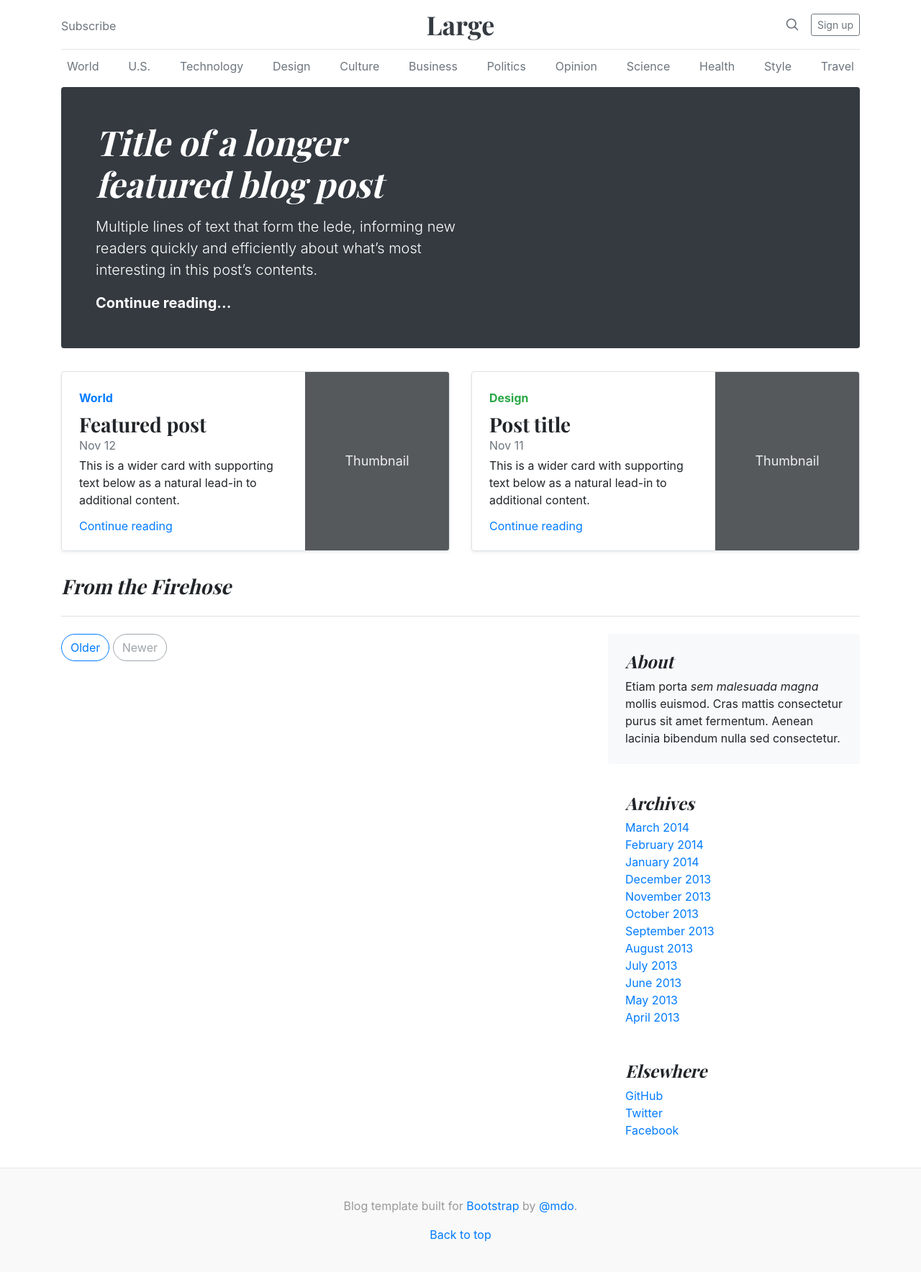
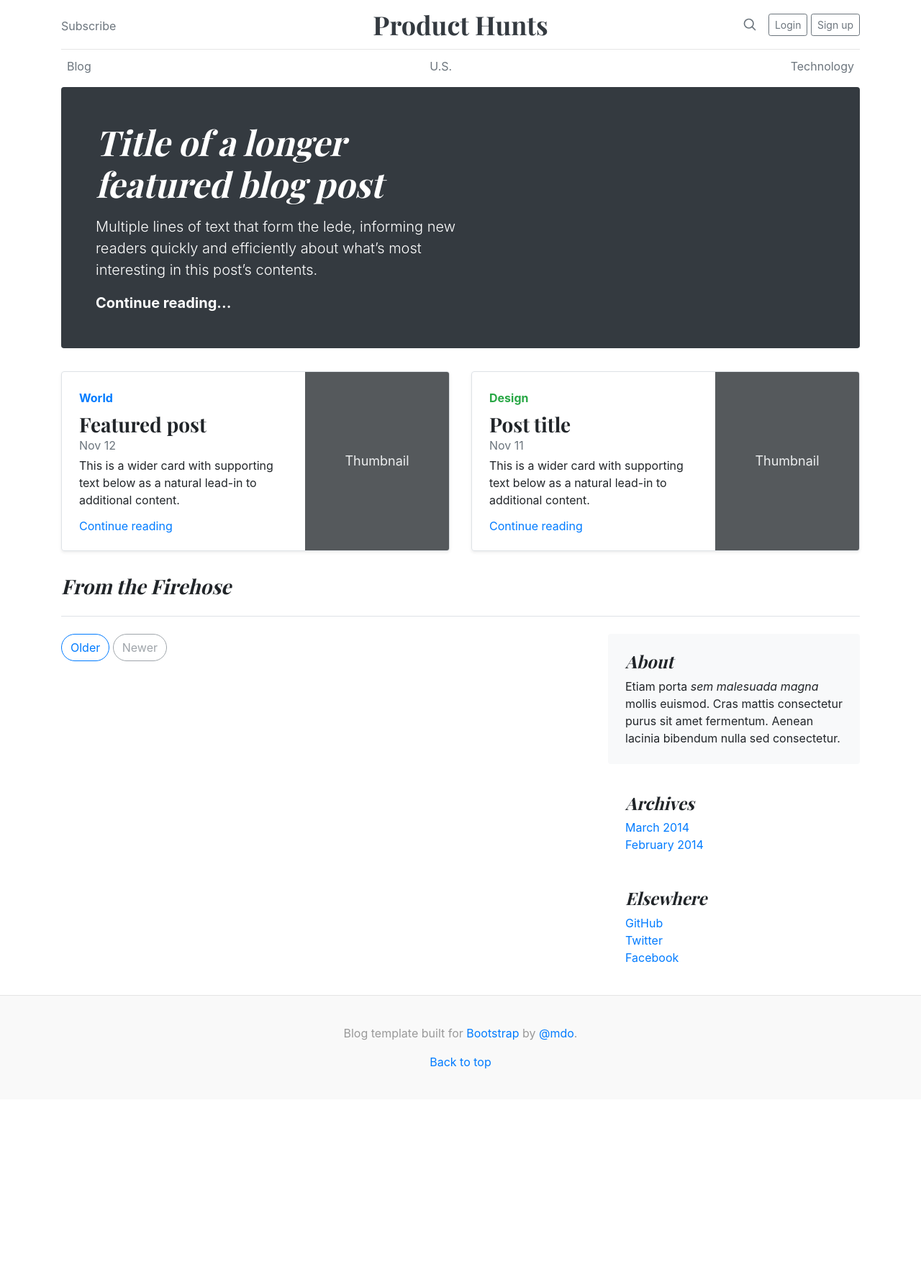
Before and after one commit to raushantiwari/Django2, a Django app: page /blog/ in a window 1280 px wide. Shown: the whole page at 72% size. After the commit the page ends 1486 px from the top, so only its background shows below. Run offline with Django 3.2, Linux system fonts and the light colour scheme; data that the repository does not hold is empty; some libraries are stand-ins or nearby versions.

Commit message:
Blog template changes

```diff
--- a/blogs/templates/blogs/home.html
+++ b/blogs/templates/blogs/home.html
@@ -32,7 +32,7 @@
         <a class="text-muted" href="#">Subscribe</a>
     </div>
     <div class="col-4 text-center">
-        <a class="blog-header-logo text-dark" href="#">Large</a>
+        <a class="blog-header-logo text-dark" href="#">Product Hunts</a>
     </div>
     <div class="col-4 d-flex justify-content-end align-items-center">
         <a class="text-muted" href="#">
@@ -43,6 +43,7 @@
                 <path d="M21 21l-5.2-5.2"/>
             </svg>
         </a>
+        <a class="btn btn-sm btn-outline-secondary" href="#">Login</a>&nbsp;
         <a class="btn btn-sm btn-outline-secondary" href="#">Sign up</a>
     </div>
 </div>
@@ -50,18 +51,9 @@
 <!-- Navigation Menu-->
 {% block nav_scroller %}
 <nav class="nav d-flex justify-content-between">
-    <a class="p-2 text-muted" href="#">World</a>
+    <a class="p-2 text-muted" href="{% url 'blog_home' %}">Blog</a>
     <a class="p-2 text-muted" href="#">U.S.</a>
     <a class="p-2 text-muted" href="#">Technology</a>
-    <a class="p-2 text-muted" href="#">Design</a>
-    <a class="p-2 text-muted" href="#">Culture</a>
-    <a class="p-2 text-muted" href="#">Business</a>
-    <a class="p-2 text-muted" href="#">Politics</a>
-    <a class="p-2 text-muted" href="#">Opinion</a>
-    <a class="p-2 text-muted" href="#">Science</a>
-    <a class="p-2 text-muted" href="#">Health</a>
-    <a class="p-2 text-muted" href="#">Style</a>
-    <a class="p-2 text-muted" href="#">Travel</a>
 </nav>
 {% endblock %}
 
@@ -125,7 +117,7 @@ From the Firehose
 {% block main_content %}
 {% for item in blogs.all %}
 <div class="blog-post">
-    <h2 class="blog-post-title">{{ item.title }}</h2>
+    <h2 class="blog-post-title"><a href="{% url 'blog_detail' item.id %}">{{ item.title }}</a></h2>
     <p class="blog-post-meta">{{ item.pub_date_pretty }} by <a href="#">{{ item.author }}</a></p>
     <p><img src="{{ item.image.url }}" width="639" height="350" class="image"/></p>
     <p>{{ item.pretty_text }}...</p>
@@ -151,16 +143,6 @@ From the Firehose
     <ol class="list-unstyled mb-0">
         <li><a href="#">March 2014</a></li>
         <li><a href="#">February 2014</a></li>
-        <li><a href="#">January 2014</a></li>
-        <li><a href="#">December 2013</a></li>
-        <li><a href="#">November 2013</a></li>
-        <li><a href="#">October 2013</a></li>
-        <li><a href="#">September 2013</a></li>
-        <li><a href="#">August 2013</a></li>
-        <li><a href="#">July 2013</a></li>
-        <li><a href="#">June 2013</a></li>
-        <li><a href="#">May 2013</a></li>
-        <li><a href="#">April 2013</a></li>
     </ol>
 </div>
 
```
Also changed, not shown: blogs/templates/blogs/detail.html (+4 -21 lines).
